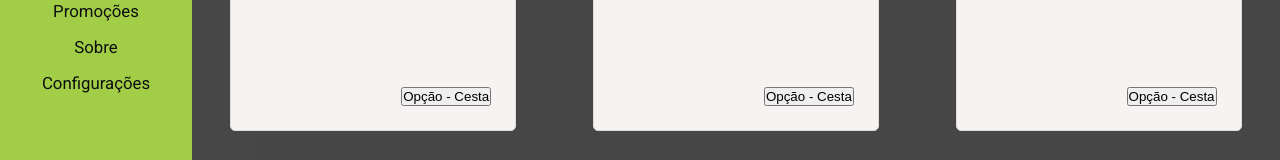
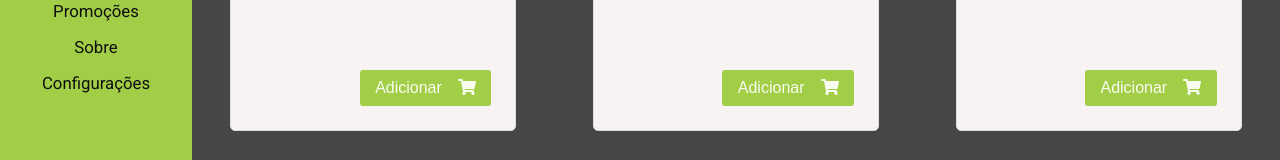
Before and after one commit to hinname/project-Restaurant, a Vue app in the folder web-vuejs/: page /cart in a window 1280 px wide. Both pictures are taken after a click on the element 96 px from the left and 360 px from the top of the page. Shown: the part 385-545 px from the top of the page. Built offline with nearby package versions, Linux system fonts and the light colour scheme.

Commit message:
dish to cart button

```diff
--- a/web-vuejs/src/components/Dish.vue
+++ b/web-vuejs/src/components/Dish.vue
@@ -10,7 +10,12 @@
             </div>
             <div class="dishBottom">
                   <div class="priceTag"><p>{{price}}</p></div>
-                  <div class="toggleToChart"><button @click="CartWrite">Opção - Cesta</button></div>
+                  <div class="toggleToChart">
+                        <button @click="CartWrite">
+                              <p>Adicionar</p>
+                              <fa :icon="['fas', 'shopping-cart']" />
+                        </button>
+                  </div>
             </div>
       </div>
 </template>
@@ -123,6 +128,32 @@ export default {
       display: flex;
       width: 100%;
       justify-content: space-between;
+      align-items: center;
+}
+
+
+.dishBottom button {
+      display: flex;
+      justify-content: space-between;
+      font-size: 1rem;
+
+      padding: 0.7vw 1.2vw;
+      background: #A1CE46;
+      color: rgba(255, 255, 255, 0.925);
+      border-radius: 3px;
+      border: 0;
+
+      opacity: 1;
+      transition: 0.3s;
+      cursor:pointer;
+}
+
+.dishBottom button:hover {
+      background: #99be4e;
+}
+
+.dishBottom button p {
+      margin-right: 1rem;
 }
 
 @media screen and (max-width: 768px) {
```
